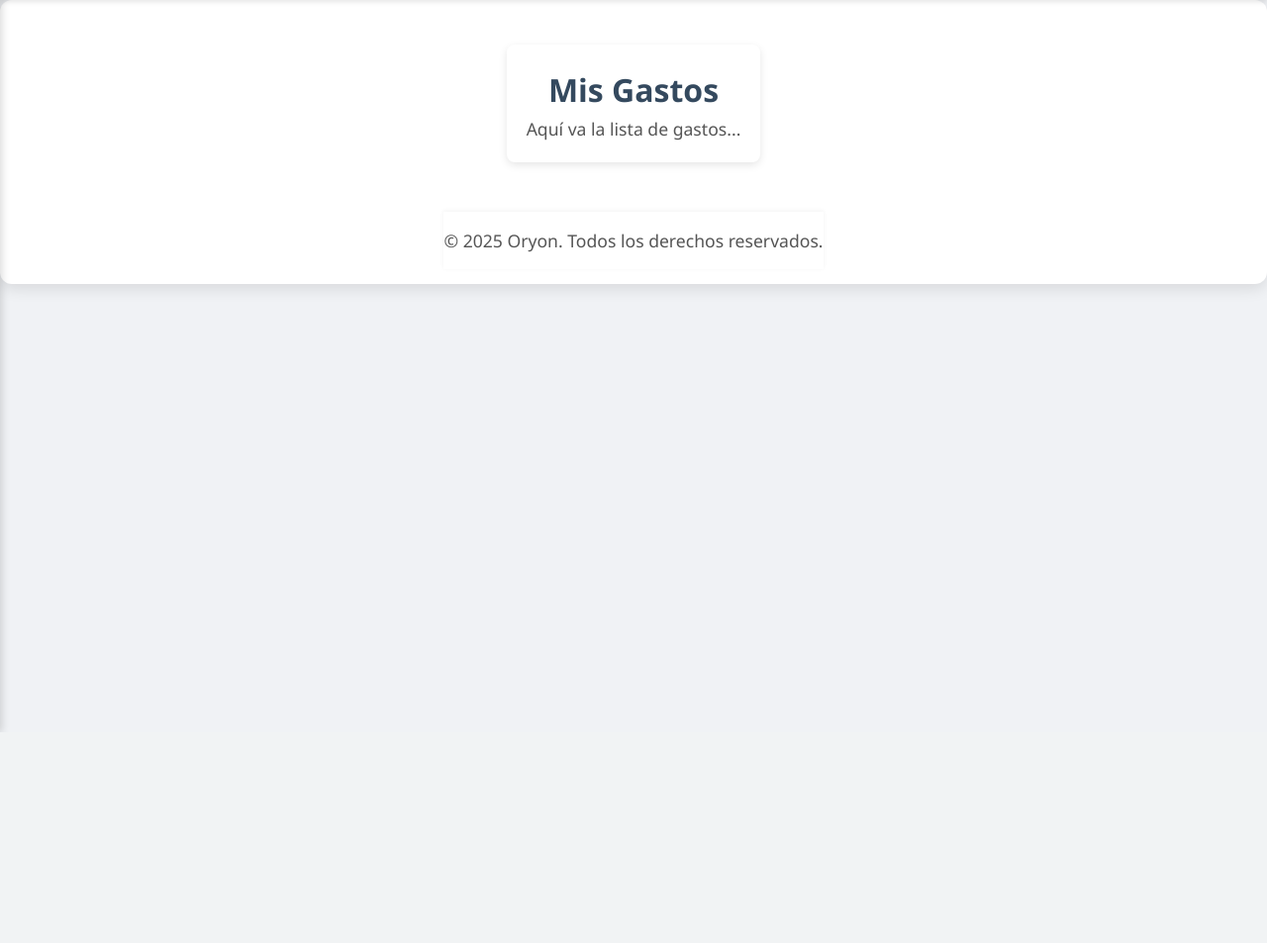
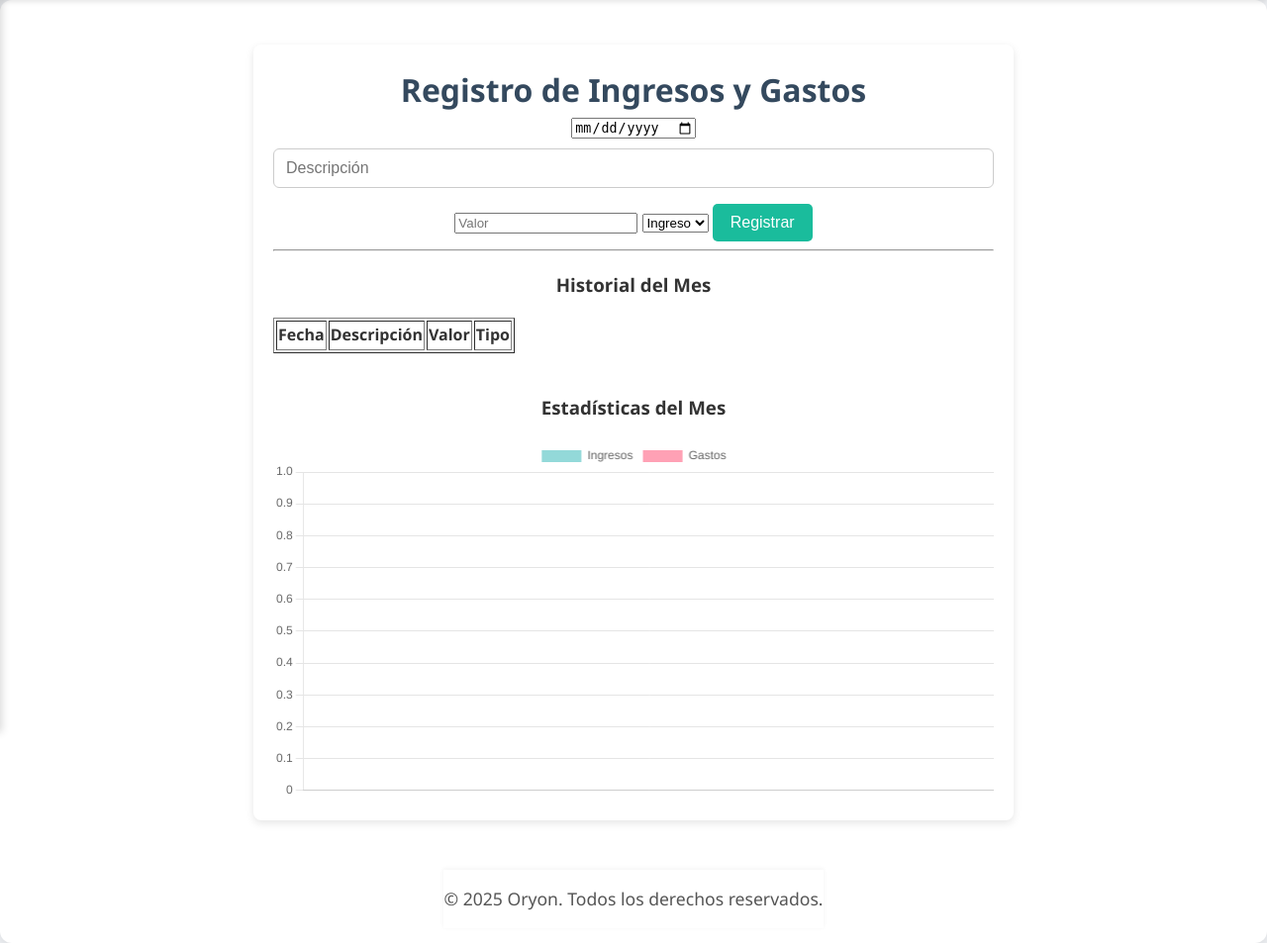
Before and after one commit to Juancho250/LifePilot, a Flask app: page /gastos in a window 1280 px wide. Shown: the part 60-1013 px from the top of the page at 99% size. Before the commit the page ends 800 px from the top, so only its background shows below. Run offline with Flask 3, Linux system fonts and the light colour scheme; the visitor is signed in with stand-in values (Sample User, id 1); tables that the repository leaves empty or names only in its code hold one stand-in row (values such as "Sample post"); lists and menus that the app fills with data are empty; some libraries are stand-ins or nearby versions.

Commit message:
whfgoweyfgwfe
wruhgwieghwirg

```diff
--- a/app.py
+++ b/app.py
@@ -1,65 +1,56 @@
-from flask import Flask, render_template, request, redirect, url_for, session, flash
+from flask import Flask, render_template, request, redirect, url_for, session, flash, jsonify
 from flask_mysqldb import MySQL
 from werkzeug.security import generate_password_hash, check_password_hash
 from werkzeug.utils import secure_filename
 import MySQLdb.cursors
+from datetime import datetime
+from collections import defaultdict
 import os
 
 app = Flask(__name__)
-
-# Configuración de la clave secreta para sesiones
 app.config['SECRET_KEY'] = 'd16f2bfa7491b82b8f9e30cf60eac02c82c648b1a93f7d9c671a3973d7eb69e5'
 
-# Configuración de la base de datos MySQL local
 app.config['MYSQL_HOST'] = 'localhost'
 app.config['MYSQL_USER'] = 'root'
-app.config['MYSQL_PASSWORD'] = 'HnvPhkdaVeZ4pD'  # Asegúrate de poner tu contraseña de MySQL si tiene
+app.config['MYSQL_PASSWORD'] = 'HnvPhkdaVeZ4pD'
 app.config['MYSQL_DB'] = 'oryon_db'
 
 mysql = MySQL(app)
 
-# Ruta de inicio
-@app.route('/')
-def inicio():
-    return render_template('inicio.html')
-
-
-# Carpeta donde guardarás las fotos subidas
 CARPETA_FOTOS = 'static/uploads'
 if not os.path.exists(CARPETA_FOTOS):
     os.makedirs(CARPETA_FOTOS)
-
 app.config['CARPETA_FOTOS'] = CARPETA_FOTOS
-app.config['MAX_CONTENT_LENGTH'] = 2 * 1024 * 1024  # Max 2MB (opcional)
-
+app.config['MAX_CONTENT_LENGTH'] = 2 * 1024 * 1024
 ALLOWED_EXTENSIONS = {'png', 'jpg', 'jpeg', 'gif'}
 
 def archivo_permitido(filename):
     return '.' in filename and filename.rsplit('.', 1)[1].lower() in ALLOWED_EXTENSIONS
 
+@app.route('/')
+def inicio():
+    return render_template('inicio.html')
 
-# Registro de usuario
 @app.route('/registrarse', methods=['GET', 'POST'])
 def registrarse():
     if request.method == 'POST':
         usuario = request.form['usuario']
         correo = request.form['correo']
         clave = generate_password_hash(request.form['clave'])
-
         foto = request.files.get('foto')
         nombre_foto = None
+
         if foto and archivo_permitido(foto.filename):
             filename_seguro = secure_filename(foto.filename)
-            nombre_foto = f"{usuario}_{filename_seguro}"  # evitar colisiones
+            nombre_foto = f"{usuario}_{filename_seguro}"
             ruta_completa = os.path.join(app.config['CARPETA_FOTOS'], nombre_foto)
             foto.save(ruta_completa)
-        # Si no suben foto, nombre_foto queda None
 
         cursor = mysql.connection.cursor()
         cursor.execute('''
             INSERT INTO usuarios (nombre_usuario, correo_electronico, contraseña, foto)
             VALUES (%s, %s, %s, %s)
-            ''', (usuario, correo, clave, nombre_foto))
+        ''', (usuario, correo, clave, nombre_foto))
         mysql.connection.commit()
         cursor.close()
         flash('Usuario registrado con éxito. Ahora puedes iniciar sesión.')
@@ -67,7 +58,6 @@
 
     return render_template('registrarse.html')
 
-# Inicio de sesión
 @app.route('/iniciar_sesion', methods=['GET', 'POST'])
 def iniciar_sesion():
     if request.method == 'POST':
@@ -98,7 +88,6 @@
         return render_template('panel.html', usuario=session['usuario'], usuario_foto=foto)
     return redirect(url_for('iniciar_sesion'))
 
-
 @app.route('/tareas', methods=['GET', 'POST'])
 def tareas():
     if 'logueado' not in session:
@@ -109,7 +98,7 @@
     if request.method == 'POST':
         titulo = request.form['titulo']
         estado = 'todo'
-        fecha_limite = request.form.get('fecha_limite')  # puede venir vacía
+        fecha_limite = request.form.get('fecha_limite')
         id_usuario = session['id_usuario']
         cursor.execute('INSERT INTO tareas (titulo, estado, id_usuario, fecha_limite) VALUES (%s, %s, %s, %s)',
                        (titulo, estado, id_usuario, fecha_limite))
@@ -120,29 +109,82 @@
     tareas_usuario = cursor.fetchall()
     return render_template('tareas.html', usuario=session['usuario'], tareas=tareas_usuario)
 
-@app.route('/gastos')
+# Función para obtener gastos del mes actual
+def obtener_gastos_mes_actual():
+    cursor = mysql.connection.cursor(MySQLdb.cursors.DictCursor)
+    try:
+        hoy = datetime.today()
+        primer_dia = hoy.replace(day=1)
+        # Calcular el primer día del siguiente mes
+        if hoy.month == 12:
+            siguiente_mes = hoy.replace(year=hoy.year + 1, month=1, day=1)
+        else:
+            siguiente_mes = hoy.replace(month=hoy.month + 1, day=1)
+        cursor.execute("""
+            SELECT * FROM gastos
+            WHERE fecha >= %s AND fecha < %s
+            ORDER BY fecha ASC
+        """, (primer_dia, siguiente_mes))
+        gastos = cursor.fetchall()
+    finally:
+        cursor.close()
+    return gastos
+
+# Ruta para registrar y mostrar gastos e ingresos
+@app.route('/gastos', methods=['GET', 'POST'])
 def gastos():
-    if 'logueado' in session:
-        # Aquí puedes obtener datos de gastos si usas base de datos
-        return render_template('gastos.html', usuario=session['usuario'])
-    else:
+    if 'logueado' not in session:
         return redirect(url_for('iniciar_sesion'))
+
+    cursor = mysql.connection.cursor(MySQLdb.cursors.DictCursor)
+    try:
+        if request.method == 'POST':
+            fecha = request.form['fecha']
+            descripcion = request.form['descripcion']
+            valor = float(request.form['valor'])
+            tipo = request.form['tipo']
+            cursor.execute("""
+                INSERT INTO gastos (fecha, descripcion, valor, tipo)
+                VALUES (%s, %s, %s, %s)
+            """, (fecha, descripcion, valor, tipo))
+            mysql.connection.commit()
+
+        gastos_list = obtener_gastos_mes_actual()
+
+        ingresos = defaultdict(float)
+        egresos = defaultdict(float)
+
+        for g in gastos_list:
+            dia = g['fecha'].day
+            if g['tipo'] == 'ingreso':
+                ingresos[dia] += g['valor']
+            else:
+                egresos[dia] += g['valor']
+
+        dias = sorted(set(ingresos.keys()).union(egresos.keys()))
+        etiquetas = [str(dia) for dia in dias]
+        datos_ingresos = [ingresos[d] for d in dias]
+        datos_egresos = [egresos[d] for d in dias]
+
+        return render_template('gastos.html',
+                               gastos=gastos_list,
+                               etiquetas=etiquetas,
+                               ingresos=datos_ingresos,
+                               egresos=datos_egresos)
+    finally:
+        cursor.close()
 
 @app.route('/ideas')
 def ideas():
     if 'logueado' in session:
-        # Aquí puedes obtener datos de ideas si usas base de datos
         return render_template('ideas.html', usuario=session['usuario'])
     else:
         return redirect(url_for('iniciar_sesion'))
 
-
-# Cierre de sesión
 @app.route('/cerrar_sesion')
 def cerrar_sesion():
     session.clear()
     return redirect(url_for('inicio'))
-from flask import jsonify
 
 @app.route('/actualizar_tarea', methods=['POST'])
 def actualizar_tarea():
@@ -173,6 +215,5 @@
     except Exception as e:
         return jsonify({'exito': False, 'error': str(e)})
 
-
 if __name__ == '__main__':
     app.run(debug=True)
--- a/templates/gastos.html
+++ b/templates/gastos.html
@@ -1,6 +1,79 @@
 {% extends "base.html" %}
-{% block titulo %}Gastos{% endblock %}
+
+{% block titulo %}Gestión de Gastos{% endblock %}
+
 {% block contenido %}
-<h2>Mis Gastos</h2>
-<p>Aquí va la lista de gastos...</p>
+<h2>Registro de Ingresos y Gastos</h2>
+
+<!-- Formulario para registrar ingreso/gasto -->
+<form method="POST" action="{{ url_for('gastos') }}" class="form-gastos">
+  <input type="date" name="fecha" required>
+  <input type="text" name="descripcion" placeholder="Descripción" required>
+  <input type="number" name="valor" step="0.01" placeholder="Valor" required>
+  <select name="tipo" required>
+    <option value="ingreso">Ingreso</option>
+    <option value="gasto">Gasto</option>
+  </select>
+  <button type="submit">Registrar</button>
+</form>
+
+<hr>
+
+<!-- Tabla resumen -->
+<h3>Historial del Mes</h3>
+<table border="1">
+  <thead>
+    <tr>
+      <th>Fecha</th>
+      <th>Descripción</th>
+      <th>Valor</th>
+      <th>Tipo</th>
+    </tr>
+  </thead>
+  <tbody>
+    {% for item in gastos %}
+      <tr>
+        <td>{{ item.fecha }}</td>
+        <td>{{ item.descripcion }}</td>
+        <td>${{ "%.2f"|format(item.valor) }}</td>
+        <td>{{ item.tipo|capitalize }}</td>
+      </tr>
+    {% endfor %}
+  </tbody>
+</table>
+
+<!-- Gráficas con Chart.js -->
+<h3 style="margin-top: 40px;">Estadísticas del Mes</h3>
+<canvas id="graficoGastos" width="400" height="200"></canvas>
+
+<script src="https://cdn.jsdelivr.net/npm/chart.js"></script>
+<script>
+  const ctx = document.getElementById('graficoGastos').getContext('2d');
+  const grafico = new Chart(ctx, {
+    type: 'bar',
+    data: {
+      labels: {{ etiquetas | tojson }},
+      datasets: [
+        {
+          label: 'Ingresos',
+          data: {{ ingresos | tojson }},
+          backgroundColor: 'rgba(75, 192, 192, 0.6)'
+        },
+        {
+          label: 'Gastos',
+          data: {{ egresos | tojson }},
+          backgroundColor: 'rgba(255, 99, 132, 0.6)'
+        }
+      ]
+    },
+    options: {
+      responsive: true,
+      scales: {
+        y: {
+          beginAtZero: true
+        }
+      }
+    }
+  });
+</script>
 {% endblock %}
```
Also changed, not shown: templates/tareas.html (+45 -21 lines).
